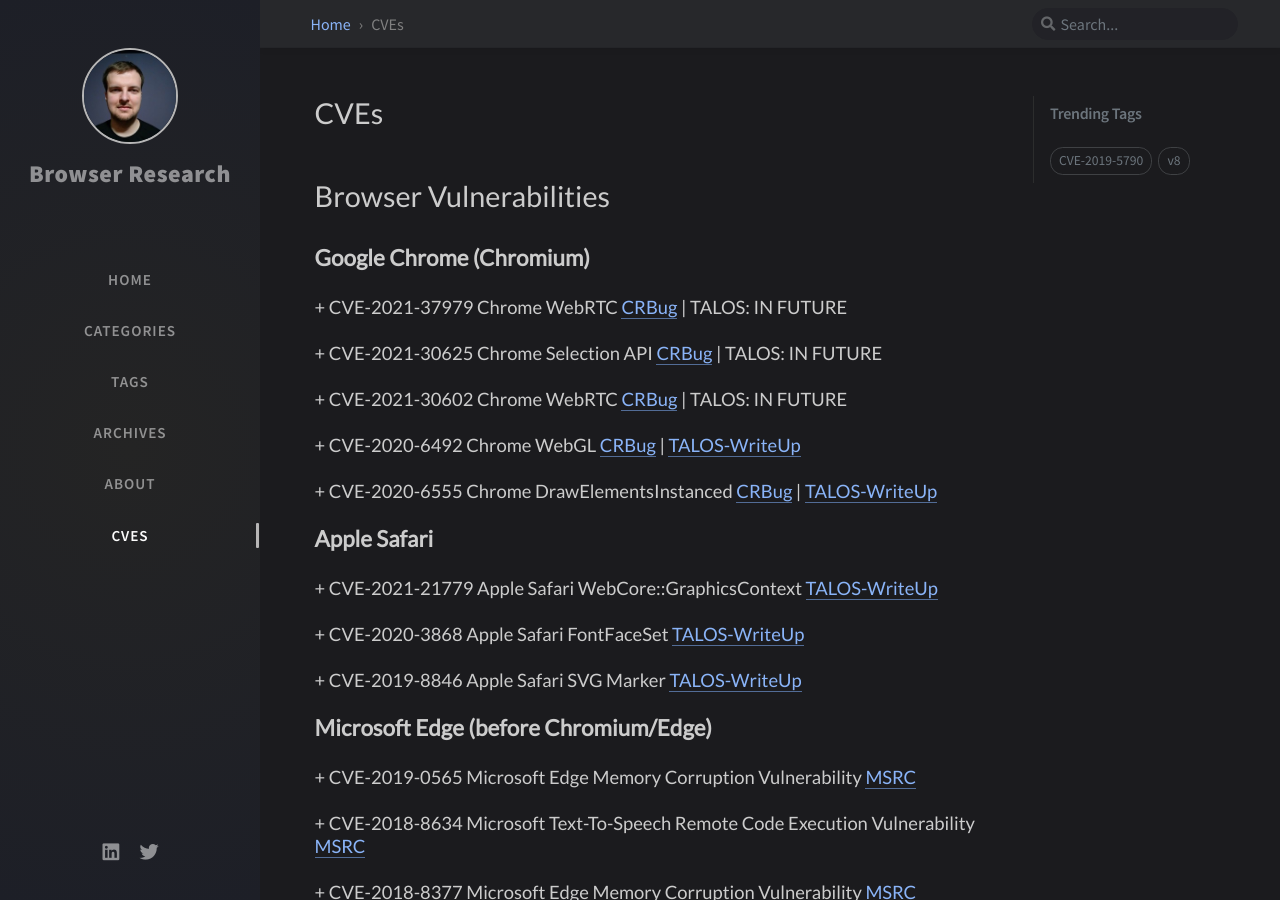
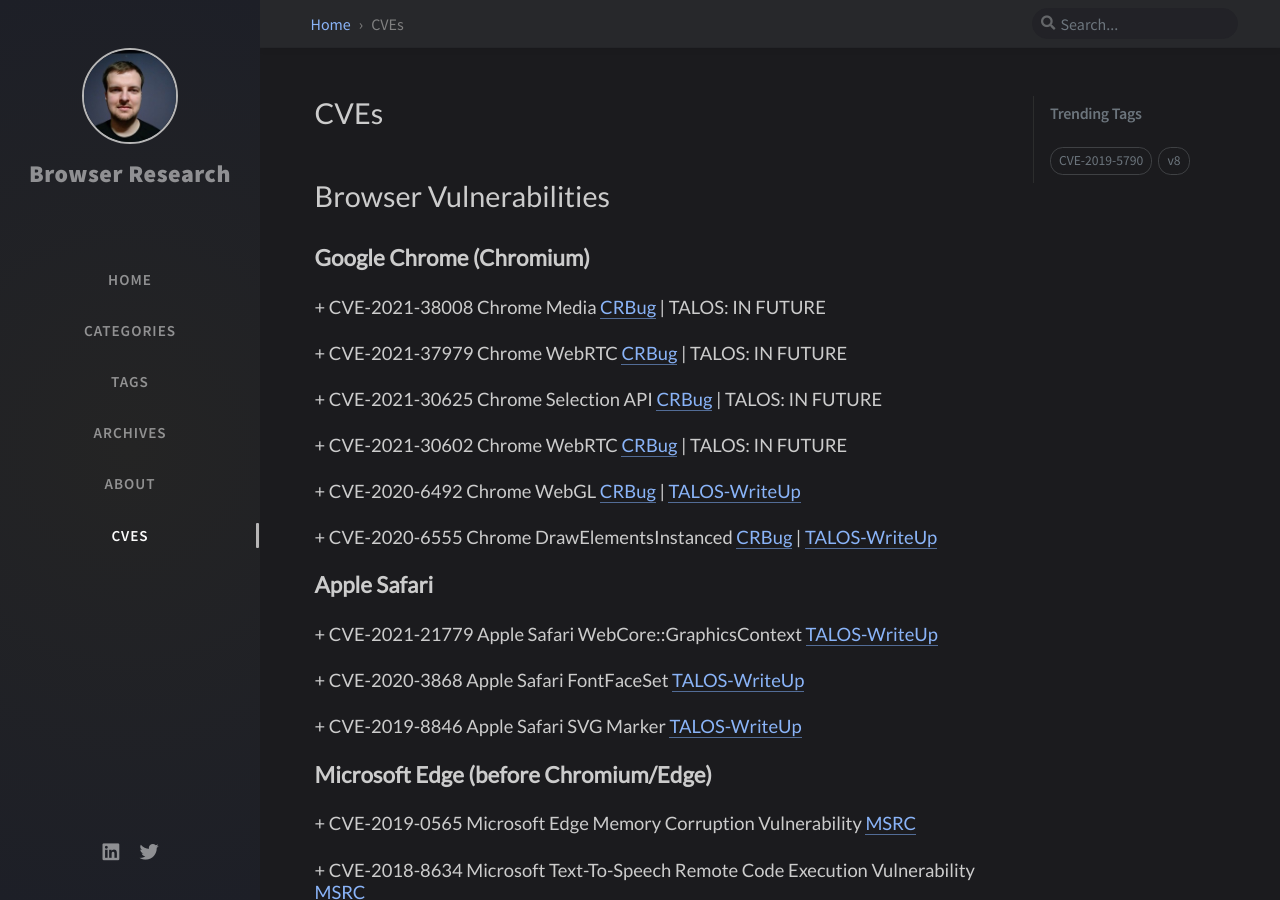
Before and after one commit to mtowalski/mtowalski.github.io, a Jekyll site: the page built from _tabs/cves.md, in a window 1280 px wide and 900 px high. Built offline with Jekyll 4.4.1, drawn with Linux system fonts in a browser that asks for light colours; nearby versions of some CDN libraries; comment, search, counter and statistics services are not loaded.

Commit message:
Update cves.md

```diff
--- a/_tabs/cves.md
+++ b/_tabs/cves.md
@@ -9,6 +9,7 @@ order: 4
 
 ## **Google Chrome (Chromium)**
 
+#### + CVE-2021-38008 Chrome Media [CRBug](https://bugs.chromium.org/p/chromium/issues/detail?id=1263620) | TALOS: IN FUTURE
 #### + CVE-2021-37979 Chrome WebRTC [CRBug](https://bugs.chromium.org/p/chromium/issues/detail?id=1247260) | TALOS: IN FUTURE
 #### + CVE-2021-30625 Chrome Selection API [CRBug](https://bugs.chromium.org/p/chromium/issues/detail?id=1237533) | TALOS: IN FUTURE
 #### + CVE-2021-30602 Chrome WebRTC [CRBug](https://bugs.chromium.org/p/chromium/issues/detail?id=1230767) | TALOS: IN FUTURE
```
